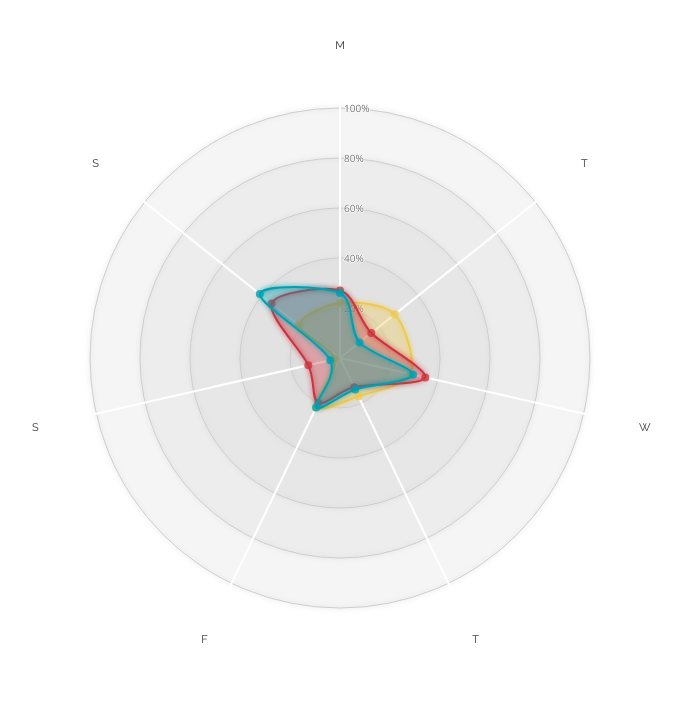
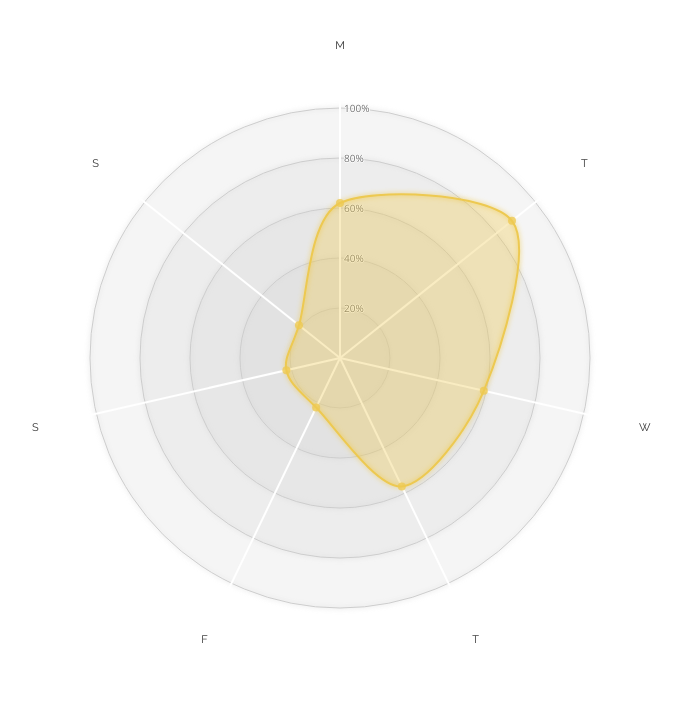
Before and after one commit to De-ma/data-visuals, a plain HTML site: page Radar/index.html in a window 1280 px wide. Shown: the whole page, without its empty margins (300-982 px from the left). Drawn offline with nearby package versions, Linux system fonts and the light colour scheme.

Commit message:
fixed index

```diff
--- a/Radar/index.html
+++ b/Radar/index.html
@@ -57,33 +57,34 @@
 
 			var data = [
 					  [//iPhone
-						{axis:"M",value:0.22},
-						{axis:"T",value:0.28},
-						{axis:"W",value:0.29},
-						{axis:"T",value:0.17},
+						{axis:"M",value:0.62},
+						{axis:"T",value:0.88},
+						{axis:"W",value:0.59},
+						{axis:"T",value:0.57},
 						{axis:"F",value:0.22},
-						{axis:"S",value:0.02},
+						{axis:"S",value:0.22},
 						{axis:"S",value:0.21}
 //						{axis:"To Be A Smartphone",value:0.50}
-					  ],[//Samsung
-						{axis:"M",value:0.27},
-						{axis:"T",value:0.16},
-						{axis:"W",value:0.35},
-						{axis:"T",value:0.13},
-						{axis:"F",value:0.20},
-						{axis:"S",value:0.13},
-						{axis:"S",value:0.35}
-//						{axis:"To Be A Smartphone",value:0.38}
-					  ],[//Nokia Smartphone
-						{axis:"M",value:0.26},
-						{axis:"T",value:0.10},
-						{axis:"W",value:0.30},
-						{axis:"T",value:0.14},
-						{axis:"F",value:0.22},
-						{axis:"S",value:0.04},
-						{axis:"S",value:0.41}
-//						{axis:"To Be A Smartphone",value:0.30}
 					  ]
+//                    ,[//Samsung
+//						{axis:"M",value:0.27},
+//						{axis:"T",value:0.16},
+//						{axis:"W",value:0.35},
+//						{axis:"T",value:0.13},
+//						{axis:"F",value:0.20},
+//						{axis:"S",value:0.13},
+//						{axis:"S",value:0.35}
+////						{axis:"To Be A Smartphone",value:0.38}
+//					  ],[//Nokia Smartphone
+//						{axis:"M",value:0.26},
+//						{axis:"T",value:0.10},
+//						{axis:"W",value:0.30},
+//						{axis:"T",value:0.14},
+//						{axis:"F",value:0.22},
+//						{axis:"S",value:0.04},
+//						{axis:"S",value:0.41}
+////						{axis:"To Be A Smartphone",value:0.30}
+//					  ]
 					];
 			//////////////////////////////////////////////////////////////
 			//////////////////// Draw the Chart //////////////////////////
--- a/Radar/radarChart.js
+++ b/Radar/radarChart.js
@@ -227,10 +227,10 @@ function RadarChart(id, data, options) {
 				.transition().duration(200)
 				.style('opacity', 1);
 		})
-		.on("mouseout", function(){
-			tooltip.transition().duration(200)
-				.style("opacity", 0);
-		});
+//		.on("mouseout", function(){
+//			tooltip.transition().duration(200)
+//				.style("opacity", 0);
+//		});
 
 	//Set up the small tooltip for when you hover over a circle
 	var tooltip = g.append("text")
```
